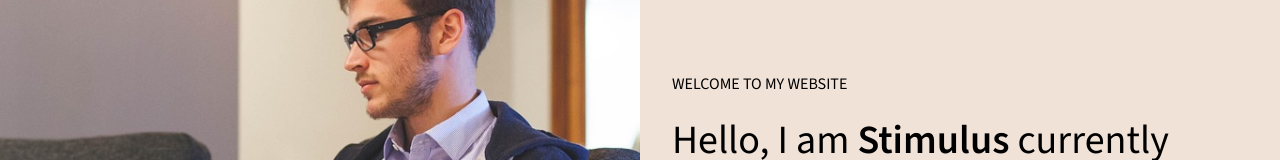
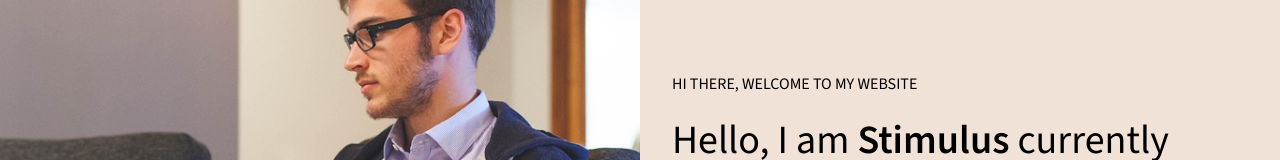
Before and after one commit to thiri-win/april-profile, a plain HTML site: page index.html in a window 1280 px wide. Shown: the part 187-347 px from the top of the page. Drawn offline with nearby package versions, Linux system fonts and the light colour scheme.

Commit message:
adding text in home

```diff
--- a/index.html
+++ b/index.html
@@ -37,7 +37,7 @@
             <img src="img/home.jpg" alt="">
         </div>
         <div class="home-content" data-aos="fade-up">
-            <p>welcome to my website</p>
+            <p>hi there, welcome to my website</p>
             <h1>Hello, I am <span>Stimulus</span> currently based in New York City.</h1>
             <p>Lorem ipsum dolor sit amet consectetur adipisicing elit. Sint dolores tempora iste mollitia placeat dicta
                 a reprehenderit totam sequi, voluptates magnam quia sapiente aliquam non nesciunt suscipit excepturi
```
